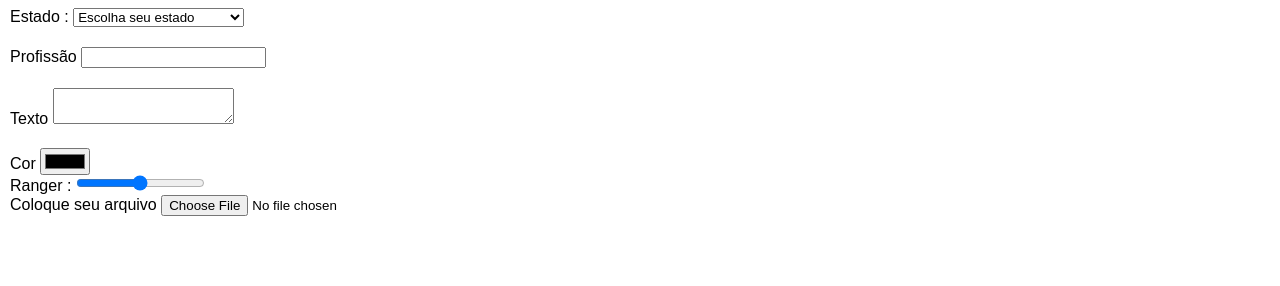
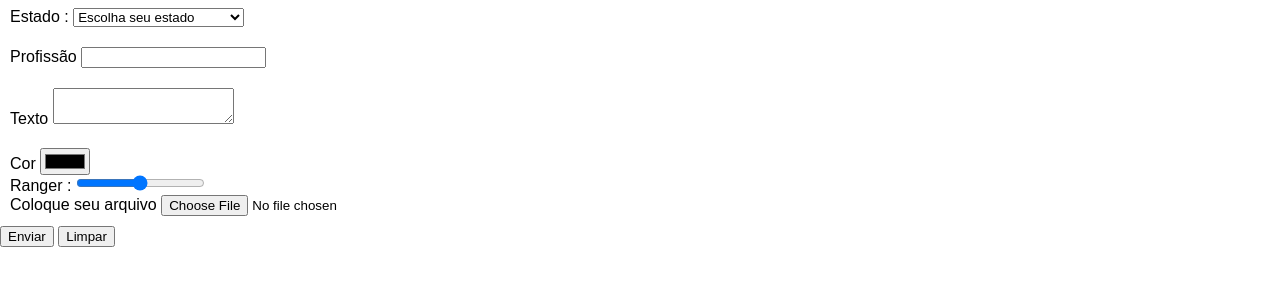
Before and after one commit to cleybsonreis/formulario-completo, a plain HTML site: page index.html in a window 1280 px wide. Shown: the part 542-828 px from the top of the page. Drawn offline with Linux system fonts and the light colour scheme.

Commit message:
agora sim completed

```diff
--- a/index.html
+++ b/index.html
@@ -127,5 +127,7 @@
             </p>
 
         </form>
+        <input type="submit" value="Enviar">
+        <input type="reset" value="Limpar">
 </body>
 </html>
```
